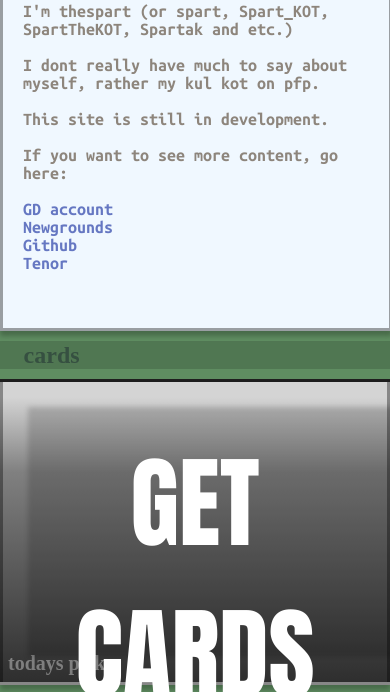
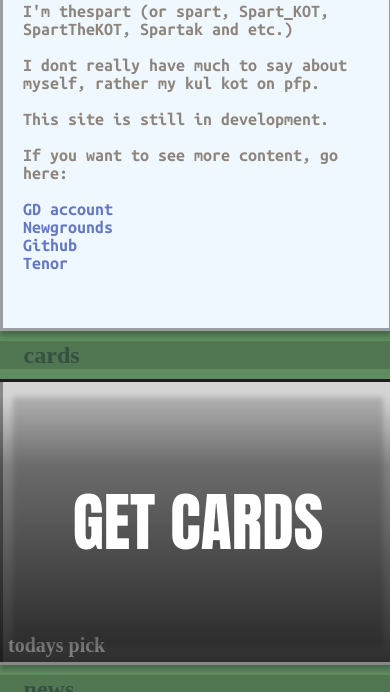
Before and after one commit to thespart/thespart.github.io, a plain HTML site: page index.html in a window 390 px wide. Shown: the part 377-1069 px from the top of the page. Drawn offline with Linux system fonts and the light colour scheme.

Commit message:
fixed sick ass cards

```diff
--- a/cardpick.js
+++ b/cardpick.js
@@ -31,8 +31,10 @@
     for (let i=0; i<6; i++) {
         const rarity = applyRarity();
         const car = new Card(createCard(), rarity);
+        car.element.style.display = 'none'
         cards[i] = car;
         setTimeout(() => {
+            car.element.style.display = 'block'
             car.element.style = `background: ${rarity.c}`;
             car.element.querySelector('img').src = rarity.s;
             car.element.querySelector('p').textContent = rarity.t;
--- a/style.css
+++ b/style.css
@@ -451,6 +451,18 @@
 }
 /* if screen too small, basically mobile support */
 @media (max-width: 700px) {
+    #pick {
+        margin: 0;
+        padding: 20px 0px;
+        width: 100%;
+    }
+    #pick ul {
+        padding: 0;
+        width: calc(100% - 30px);
+    }
+    #pick button {
+        font-size: 400%;
+    }
     #leftpart.games div {
         & div h1 {
             display: none;
@@ -555,8 +567,8 @@
     100% {opacity: 0;}
 }
 @keyframes Appearance {
-    0% {transform: rotate(0deg) scale(0);}
-    100% {transform: rotate(1turn) scale(1);}
+    0% {transform: rotate(1turn) scale(0);}
+    100% {transform: rotate(0) scale(1);}
 }
 .animateDialogAppearence {
     animation: DialogAppearence 1s ease;
```
